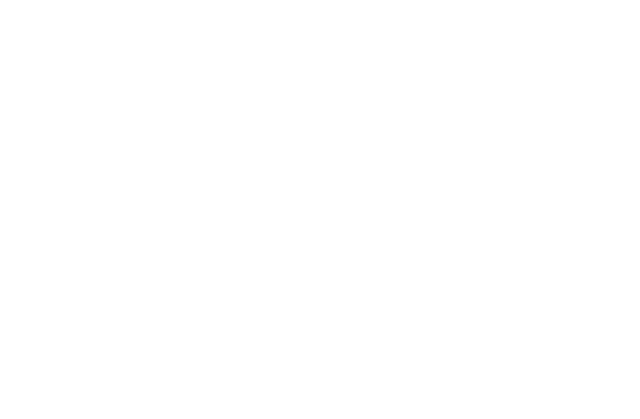
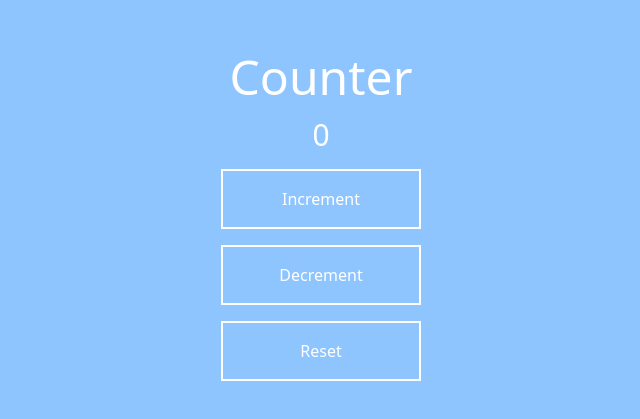
Before and after one commit to Espadv69/Course-2025, a React (Vite) app in the folder learnHooks/: page / in a window 1280 px wide. Shown: the part 183-602 px from the top of the page, without its empty margins (319-959 px from the left). Built offline with nearby package versions, Linux system fonts and the light colour scheme; the HTML template or start-up script is replaced by a standard one.

Commit message:
Implement counter functionality in App component with increment, decrement, and reset buttons

```diff
--- a/learnHooks/src/App.jsx
+++ b/learnHooks/src/App.jsx
@@ -1,3 +1,32 @@
-const App = () => {}
+import { useState } from 'react'
+
+const App = () => {
+  const [count, setCount] = useState(0)
+
+  return (
+    <div className="bg-blue-300 p-4 w-full h-screen flex flex-col items-center justify-center gap-4 text-white">
+      <h1 className="text-5xl">Counter</h1>
+      <p className="text-3xl">{count}</p>
+      <button
+        className="border-2 p-4 w-[200px] cursor-pointer"
+        onClick={() => setCount(count + 1)}
+      >
+        Increment
+      </button>
+      <button
+        className="border-2 p-4 w-[200px] cursor-pointer"
+        onClick={() => setCount(count - 1)}
+      >
+        Decrement
+      </button>
+      <button
+        className="border-2 p-4 w-[200px] cursor-pointer"
+        onClick={() => setCount(0)}
+      >
+        Reset
+      </button>
+    </div>
+  )
+}
 
 export default App
```
